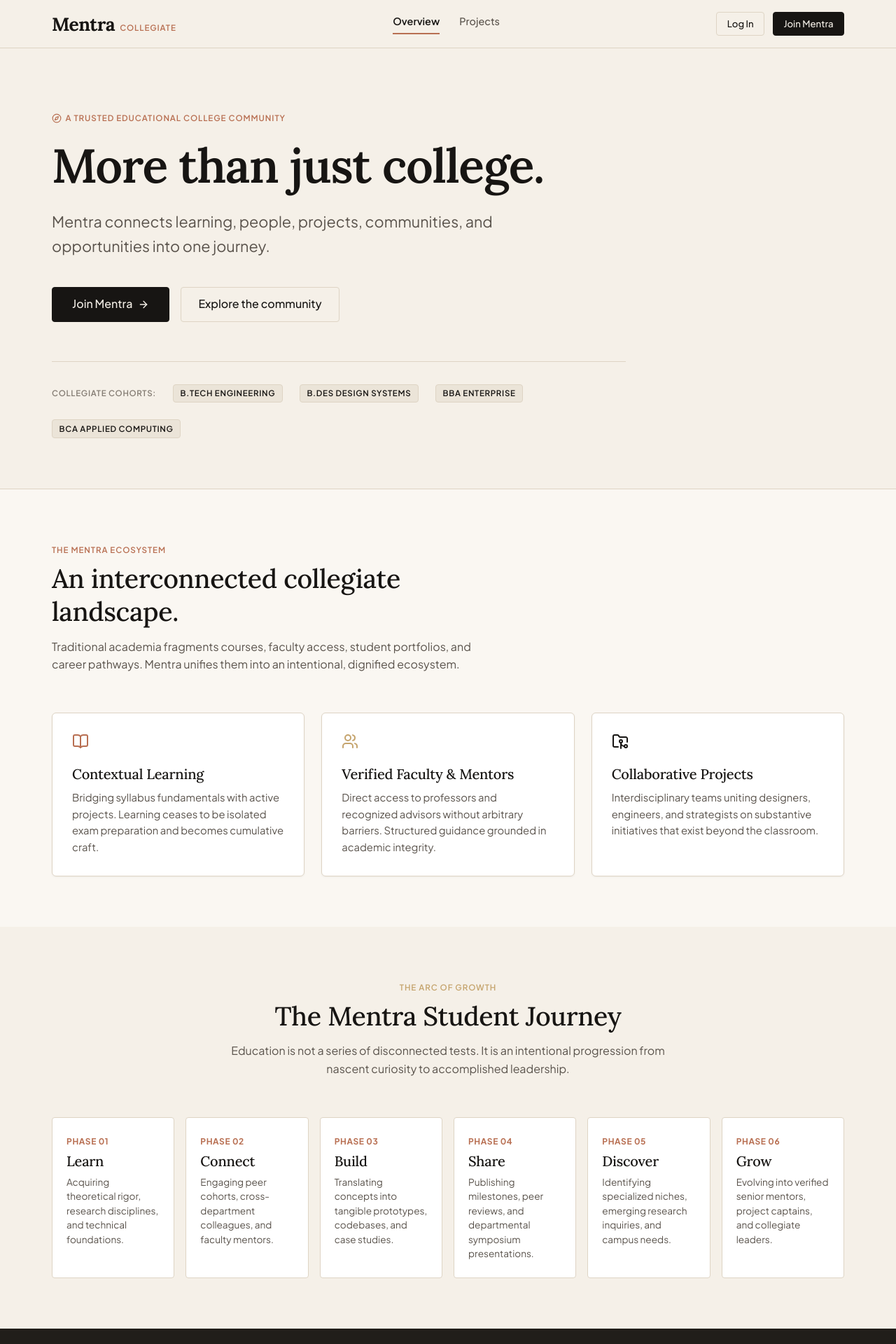
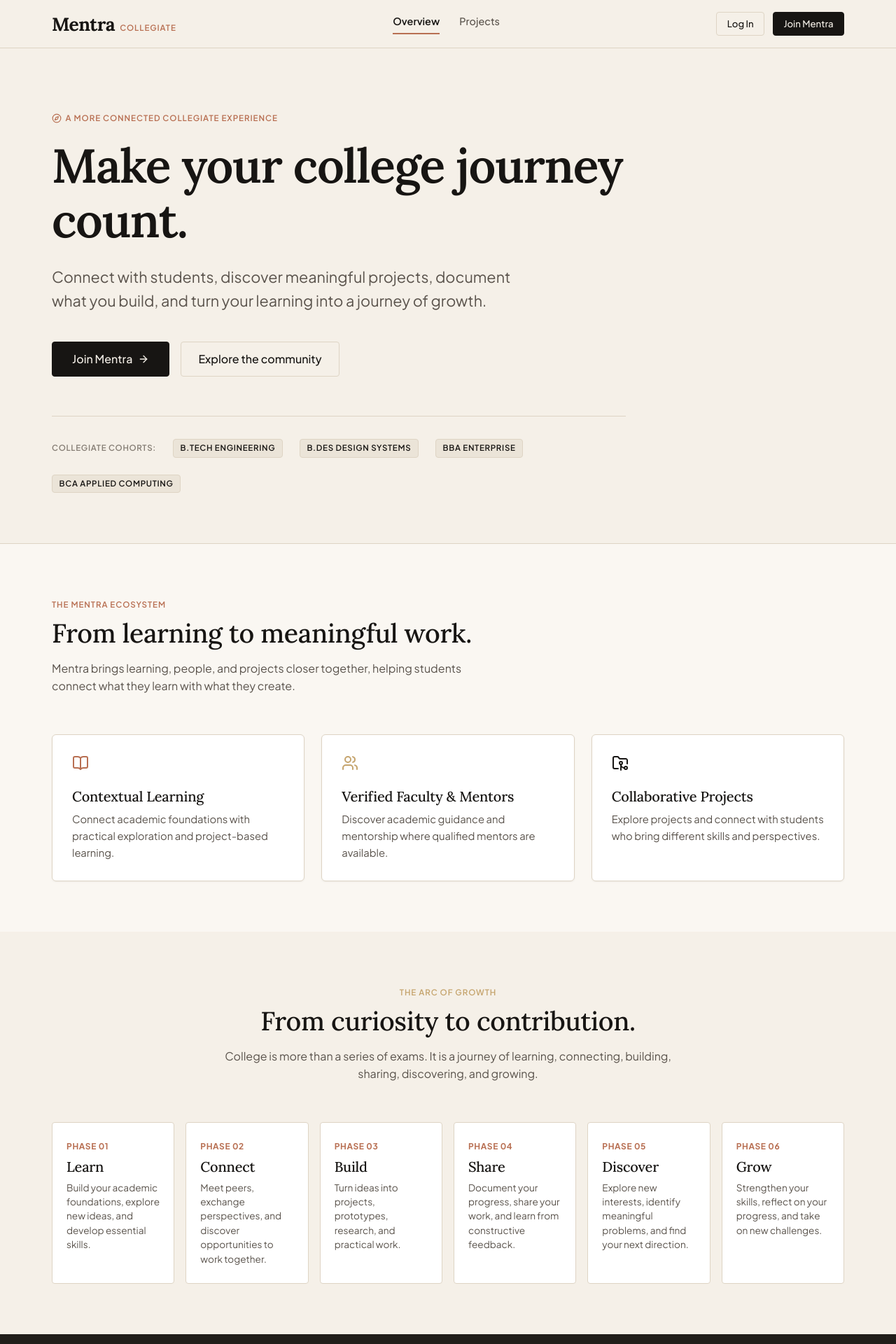
Before and after one commit to Ahammedzihad/mentra, a React (Vite) app: page / in a window 1280 px wide. Shown: the top 1920 px of the page at 70% size. Built offline with nearby package versions, Linux system fonts and the light colour scheme; no server answers.

Commit message:
chore: preserve existing dashboard updates

```diff
--- a/frontend/components/Footer.jsx
+++ b/frontend/components/Footer.jsx
@@ -33,7 +33,7 @@
               </span>
             </div>
             <p style={{ color: 'var(--text-on-dark-secondary)', fontSize: '0.9rem', lineHeight: '1.6' }}>
-              A trusted educational college community connecting students, mentors, projects, mentorship, and student journeys into an integrated fellowship.
+              Mentra Collegiate connects students, learning, projects, and academic communities to support a more connected student journey.
             </p>
           </div>
 
--- a/frontend/pages/LandingPage.jsx
+++ b/frontend/pages/LandingPage.jsx
@@ -27,7 +27,7 @@
           <div style={{ maxWidth: '820px' }}>
             <div className="label-academic" style={{ marginBottom: '1.25rem' }}>
               <Compass size={14} />
-              <span>A Trusted Educational College Community</span>
+              <span>A MORE CONNECTED COLLEGIATE EXPERIENCE</span>
             </div>
 
             <h1
@@ -40,7 +40,7 @@
                 letterSpacing: '-0.02em',
               }}
             >
-              More than just college.
+              Make your college journey count.
             </h1>
 
             <p
@@ -52,7 +52,7 @@
                 maxWidth: '680px',
               }}
             >
-              Mentra connects learning, people, projects, communities, and opportunities into one journey.
+              Connect with students, discover meaningful projects, document what you build, and turn your learning into a journey of growth.
             </p>
 
             <div
@@ -104,11 +104,10 @@
           <div style={{ maxWidth: '640px', marginBottom: '3.5rem' }}>
             <span className="label-academic terracotta">The Mentra Ecosystem</span>
             <h2 style={{ marginTop: '0.4rem', marginBottom: '0.85rem' }}>
-              An interconnected collegiate landscape.
+              From learning to meaningful work.
             </h2>
             <p>
-              Traditional academia fragments courses, faculty access, student portfolios, and career pathways.
-              Mentra unifies them into an intentional, dignified ecosystem.
+              Mentra brings learning, people, and projects closer together, helping students connect what they learn with what they create.
             </p>
           </div>
 
@@ -119,7 +118,7 @@
               </div>
               <h3 style={{ fontSize: '1.25rem', marginBottom: '0.6rem' }}>Contextual Learning</h3>
               <p style={{ fontSize: '0.925rem' }}>
-                Bridging syllabus fundamentals with active projects. Learning ceases to be isolated exam preparation and becomes cumulative craft.
+                Connect academic foundations with practical exploration and project-based learning.
               </p>
             </div>
 
@@ -129,7 +128,7 @@
               </div>
               <h3 style={{ fontSize: '1.25rem', marginBottom: '0.6rem' }}>Verified Faculty & Mentors</h3>
               <p style={{ fontSize: '0.925rem' }}>
-                Direct access to professors and recognized advisors without arbitrary barriers. Structured guidance grounded in academic integrity.
+                Discover academic guidance and mentorship where qualified mentors are available.
               </p>
             </div>
 
@@ -139,7 +138,7 @@
               </div>
               <h3 style={{ fontSize: '1.25rem', marginBottom: '0.6rem' }}>Collaborative Projects</h3>
               <p style={{ fontSize: '0.925rem' }}>
-                Interdisciplinary teams uniting designers, engineers, and strategists on substantive initiatives that exist beyond the classroom.
+                Explore projects and connect with students who bring different skills and perspectives.
               </p>
             </div>
           </div>
@@ -152,10 +151,10 @@
           <div style={{ textAlign: 'center', maxWidth: '680px', margin: '0 auto 3.5rem auto' }}>
             <span className="label-academic gold">The Arc of Growth</span>
             <h2 style={{ marginTop: '0.4rem', marginBottom: '0.85rem' }}>
-              The Mentra Student Journey
+              From curiosity to contribution.
             </h2>
             <p>
-              Education is not a series of disconnected tests. It is an intentional progression from nascent curiosity to accomplished leadership.
+              College is more than a series of exams. It is a journey of learning, connecting, building, sharing, discovering, and growing.
             </p>
           </div>
 
@@ -172,32 +171,32 @@
               {
                 step: '01',
                 title: 'Learn',
-                desc: 'Acquiring theoretical rigor, research disciplines, and technical foundations.',
+                desc: 'Build your academic foundations, explore new ideas, and develop essential skills.',
               },
               {
                 step: '02',
                 title: 'Connect',
-                desc: 'Engaging peer cohorts, cross-department colleagues, and faculty mentors.',
+                desc: 'Meet peers, exchange perspectives, and discover opportunities to work together.',
               },
               {
                 step: '03',
                 title: 'Build',
-                desc: 'Translating concepts into tangible prototypes, codebases, and case studies.',
+                desc: 'Turn ideas into projects, prototypes, research, and practical work.',
               },
               {
                 step: '04',
                 title: 'Share',
-                desc: 'Publishing milestones, peer reviews, and departmental symposium presentations.',
+                desc: 'Document your progress, share your work, and learn from constructive feedback.',
               },
               {
                 step: '05',
                 title: 'Discover',
-                desc: 'Identifying specialized niches, emerging research inquiries, and campus needs.',
+                desc: 'Explore new interests, identify meaningful problems, and find your next direction.',
               },
               {
                 step: '06',
                 title: 'Grow',
-                desc: 'Evolving into verified senior mentors, project captains, and collegiate leaders.',
+                desc: 'Strengthen your skills, reflect on your progress, and take on new challenges.',
               },
             ].map((phase) => (
               <div
@@ -242,10 +241,10 @@
                 Departmental Cohorts
               </span>
               <h2 style={{ color: 'var(--text-on-dark)', marginTop: '0.5rem', marginBottom: '1.25rem' }}>
-                Cross-disciplinary fellowship without institutional silos.
+                Different disciplines. Shared ambition.
               </h2>
               <p style={{ color: 'var(--text-on-dark-secondary)', marginBottom: '1.75rem', lineHeight: '1.7' }}>
-                True breakthroughs happen at the intersection of disciplines. At Mentra, computer scientists collaborate with product designers, and management scholars partner with software architects.
+                Meaningful projects can bring together different perspectives, skills, and ways of thinking.
               </p>
 
               <div style={{ display: 'flex', flexDirection: 'column', gap: '1rem' }}>
@@ -337,10 +336,10 @@
           <div style={{ maxWidth: '640px', marginBottom: '3rem' }}>
             <span className="label-academic terracotta">Verified Mentorship</span>
             <h2 style={{ marginTop: '0.4rem', marginBottom: '0.85rem' }}>
-              Scholarly guidance with accountability.
+              Learn with guidance.
             </h2>
             <p>
-              Mentra takes mentorship seriously. Mentor credentials are not self-assigned or vanity badges; they are officially reviewed by campus academic authorities.
+              Mentorship can help students refine their ideas, evaluate their work, and make informed decisions about their academic journey.
             </p>
           </div>
 
@@ -385,14 +384,14 @@
             <div style={{ maxWidth: '580px' }}>
               <span className="label-academic charcoal">Student Projects</span>
               <h2 style={{ marginTop: '0.4rem', marginBottom: '0.5rem' }}>
-                Substantive work, recorded for posterity.
+                See what students are building.
               </h2>
               <p>
-                From distributed systems to human-centered design frameworks, explore what students are building inside the Mentra community.
+                Explore ideas and projects taking shape across disciplines.
               </p>
             </div>
             <Link to="/projects" className="btn btn-secondary btn-sm">
-              <span>View All Projects</span>
+              <span>View all projects</span>
               <ArrowRight size={14} />
             </Link>
           </div>
@@ -456,10 +455,10 @@
             <div>
               <span className="label-academic gold">Opportunities</span>
               <h2 style={{ marginTop: '0.4rem', marginBottom: '1rem' }}>
-                Merit-based doors opened through tangible work.
+                Let meaningful work open new doors.
               </h2>
               <p style={{ marginBottom: '1.5rem', lineHeight: '1.7' }}>
-                Opportunities at Mentra arise organically from the projects you author and the journey milestones you document.
+                Projects, sustained contributions, and shared knowledge can help students discover new academic and professional opportunities.
               </p>
               <ul style={{ listStyle: 'none', display: 'flex', flexDirection: 'column', gap: '0.85rem' }}>
                 <li style={{ display: 'flex', alignItems: 'center', gap: '0.65rem', fontSize: '0.925rem' }}>
@@ -517,10 +516,10 @@
               Institutional Trust
             </span>
             <h2 style={{ color: 'var(--text-on-dark)', marginTop: '0.4rem', marginBottom: '0.75rem' }}>
-              Engineered for academic integrity.
+              Built for meaningful work, not vanity metrics.
             </h2>
             <p style={{ color: 'var(--text-on-dark-secondary)' }}>
-              Mentra refuses the practices of consumer social media. Our architecture is designed for serious collegiate focus.
+              Mentra is designed to emphasize learning, substantive contributions, and constructive collaboration rather than popularity contests.
             </p>
           </div>
 
@@ -530,7 +529,7 @@
                 Zero Vanity Metrics
               </h4>
               <p style={{ color: 'var(--text-on-dark-secondary)', fontSize: '0.875rem' }}>
-                No like counters, popularity feeds, or dopamine-driven algorithms. Recognition is earned through peer review and mentor verification.
+                Focus on meaningful work and contribution rather than likes, popularity, or social comparison.
               </p>
             </div>
 
@@ -539,7 +538,7 @@
                 Institutional Verification
               </h4>
               <p style={{ color: 'var(--text-on-dark-secondary)', fontSize: '0.875rem' }}>
-                Mentors cannot self-verify. Mentor credentials undergo institutional review by academic administrators before badges are conferred.
+                Mentor credibility and academic recognition should be grounded in genuine qualifications and appropriate review.
               </p>
             </div>
 
@@ -548,7 +547,7 @@
                 Privacy & Rigor
               </h4>
               <p style={{ color: 'var(--text-on-dark-secondary)', fontSize: '0.875rem' }}>
-                Your academic journey is treated as your intellectual portfolio, safeguarded by row-level security and campus-first ethics.
+                Student work deserves thoughtful handling, responsible access, and respect for academic integrity.
               </p>
             </div>
           </div>
@@ -623,7 +622,7 @@
               marginBottom: '1rem',
             }}
           >
-            Begin your journey at Mentra today.
+            Your next step starts here.
           </h2>
           <p
             style={{
@@ -635,7 +634,7 @@
               marginRight: 'auto',
             }}
           >
-            Step into a collegiate fellowship of students, mentors, and collaborative innovation.
+            Explore a project, connect with a peer, or begin documenting what you learn.
           </p>
           <div style={{ display: 'flex', justifyContent: 'center', gap: '1rem', flexWrap: 'wrap' }}>
             <Link to="/signup" className="btn btn-terracotta" style={{ padding: '0.8rem 1.85rem', fontSize: '1rem' }}>
```
Also changed, not shown: frontend/roles/mentor/MentorDashboard.jsx (+22 -3 lines), frontend/roles/student/StudentDashboard.jsx (+18 -0 lines).
